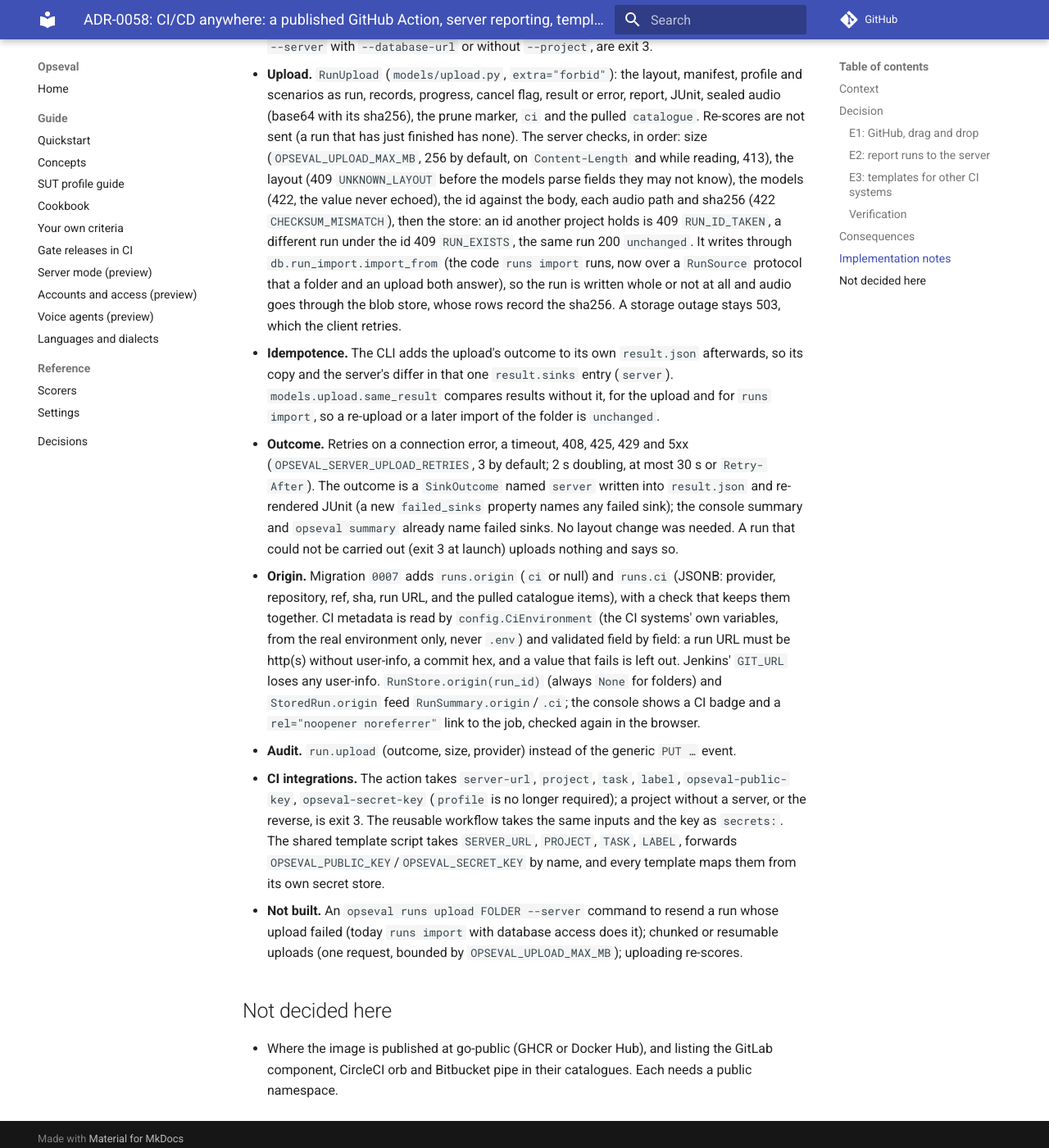
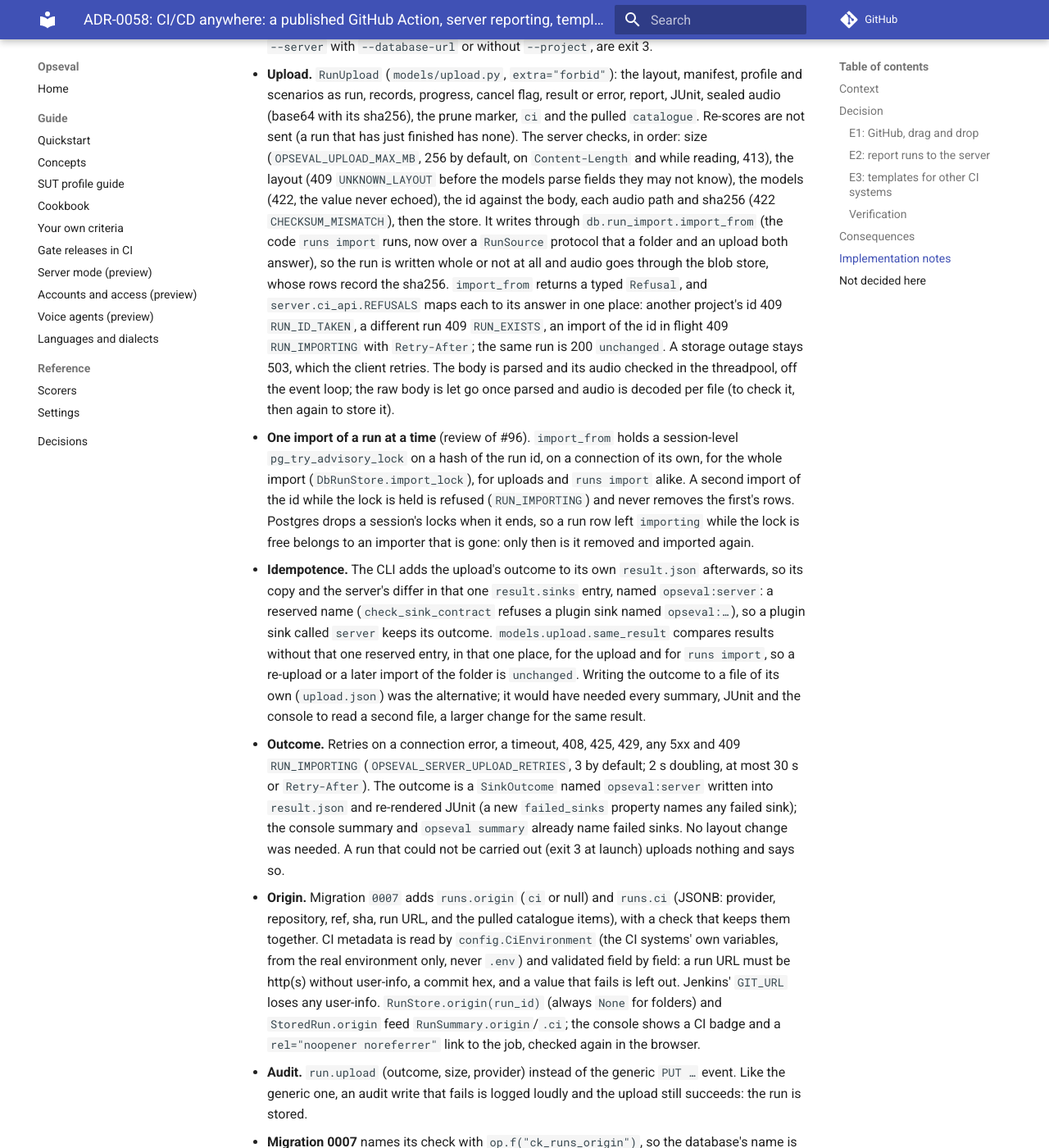
Before and after one commit to Opsedia-ai/Opseval, an MkDocs documentation site: the page built from docs/adr/0058-ci-cd-anywhere.md, in a window 1280 px wide and 1400 px high, scrolled down 9209 px. Shown: the whole window at 82% size. Built offline with MkDocs 1.6.1 and Material for MkDocs 9.7.7, drawn with Linux system fonts in a browser that asks for light colours; comment, search, counter and statistics services are not loaded; some of the changed text lies outside the part shown.

Commit message:
docs(ci): review of #96 in the CI guide, the ADR-0058 note, CLAUDE.md and ATTENTION
Co-Authored-By: Claude Opus 5.5 <noreply@anthropic.com>
Signed-off-by: Aya Nasser Salama <aya.nasser.mohammed@gmail.com>

```diff
--- a/docs/adr/0058-ci-cd-anywhere.md
+++ b/docs/adr/0058-ci-cd-anywhere.md
@@ -335,19 +335,33 @@ exit_codes`): [ADR-0032](0032-gate-policy.md) says nothing judged blocks and exi
   (`OPSEVAL_UPLOAD_MAX_MB`, 256 by default, on `Content-Length` and while reading, 413), the
   layout (409 `UNKNOWN_LAYOUT` before the models parse fields they may not know), the models
   (422, the value never echoed), the id against the body, each audio path and sha256 (422
-  `CHECKSUM_MISMATCH`), then the store: an id another project holds is 409 `RUN_ID_TAKEN`, a
-  different run under the id 409 `RUN_EXISTS`, the same run 200 `unchanged`. It writes through
-  `db.run_import.import_from` (the code `runs import` runs, now over a `RunSource` protocol that
-  a folder and an upload both answer), so the run is written whole or not at all and audio goes
-  through the blob store, whose rows record the sha256. A storage outage stays 503, which the
-  client retries.
+  `CHECKSUM_MISMATCH`), then the store. It writes through `db.run_import.import_from` (the code
+  `runs import` runs, now over a `RunSource` protocol that a folder and an upload both answer),
+  so the run is written whole or not at all and audio goes through the blob store, whose rows
+  record the sha256. `import_from` returns a typed `Refusal`, and `server.ci_api.REFUSALS` maps
+  each to its answer in one place: another project's id 409 `RUN_ID_TAKEN`, a different run
+  409 `RUN_EXISTS`, an import of the id in flight 409 `RUN_IMPORTING` with `Retry-After`; the
+  same run is 200 `unchanged`. A storage outage stays 503, which the client retries. The body
+  is parsed and its audio checked in the threadpool, off the event loop; the raw body is let
+  go once parsed and audio is decoded per file (to check it, then again to store it).
+- **One import of a run at a time** (review of #96). `import_from` holds a session-level
+  `pg_try_advisory_lock` on a hash of the run id, on a connection of its own, for the whole
+  import (`DbRunStore.import_lock`), for uploads and `runs import` alike. A second import of
+  the id while the lock is held is refused (`RUN_IMPORTING`) and never removes the first's
+  rows. Postgres drops a session's locks when it ends, so a run row left `importing` while the
+  lock is free belongs to an importer that is gone: only then is it removed and imported
+  again.
 - **Idempotence.** The CLI adds the upload's outcome to its own `result.json` afterwards, so its
-  copy and the server's differ in that one `result.sinks` entry (`server`).
-  `models.upload.same_result` compares results without it, for the upload and for `runs import`,
-  so a re-upload or a later import of the folder is `unchanged`.
-- **Outcome.** Retries on a connection error, a timeout, 408, 425, 429 and 5xx
-  (`OPSEVAL_SERVER_UPLOAD_RETRIES`, 3 by default; 2 s doubling, at most 30 s or `Retry-After`).
-  The outcome is a `SinkOutcome` named `server` written into `result.json` and re-rendered JUnit
+  copy and the server's differ in that one `result.sinks` entry, named `opseval:server`: a
+  reserved name (`check_sink_contract` refuses a plugin sink named `opseval:…`), so a plugin
+  sink called `server` keeps its outcome. `models.upload.same_result` compares results without
+  that one reserved entry, in that one place, for the upload and for `runs import`, so a
+  re-upload or a later import of the folder is `unchanged`. Writing the outcome to a file of its
+  own (`upload.json`) was the alternative; it would have needed every summary, JUnit and the
+  console to read a second file, a larger change for the same result.
+- **Outcome.** Retries on a connection error, a timeout, 408, 425, 429, any 5xx and 409
+  `RUN_IMPORTING` (`OPSEVAL_SERVER_UPLOAD_RETRIES`, 3 by default; 2 s doubling, at most 30 s or
+  `Retry-After`). The outcome is a `SinkOutcome` named `opseval:server` written into `result.json` and re-rendered JUnit
   (a new `failed_sinks` property names any failed sink); the console summary and `opseval
   summary` already name failed sinks. No layout change was needed. A run that could not be
   carried out (exit 3 at launch) uploads nothing and says so.
@@ -359,7 +373,12 @@ exit_codes`): [ADR-0032](0032-gate-policy.md) says nothing judged blocks and exi
   loses any user-info. `RunStore.origin(run_id)` (always `None` for folders) and
   `StoredRun.origin` feed `RunSummary.origin`/`.ci`; the console shows a CI badge and a
   `rel="noopener noreferrer"` link to the job, checked again in the browser.
-- **Audit.** `run.upload` (outcome, size, provider) instead of the generic `PUT …` event.
+- **Audit.** `run.upload` (outcome, size, provider) instead of the generic `PUT …` event. Like
+  the generic one, an audit write that fails is logged loudly and the upload still succeeds:
+  the run is stored.
+- **Migration 0007** names its check with `op.f("ck_runs_origin")`, so the database's name is
+  the model's (tested). The released `0005` created `ck_runs_ck_runs_status` while the model
+  says `ck_runs_status`; it is left as shipped (ATTENTION).
 - **CI integrations.** The action takes `server-url`, `project`, `task`, `label`,
   `opseval-public-key`, `opseval-secret-key` (`profile` is no longer required); a project
   without a server, or the reverse, is exit 3. The reusable workflow takes the same inputs and
```
Also changed, not shown: CLAUDE.md (+1 -1 lines), docs/ATTENTION.md (+7 -0 lines), docs/guide/ci.md (+9 -5 lines).
